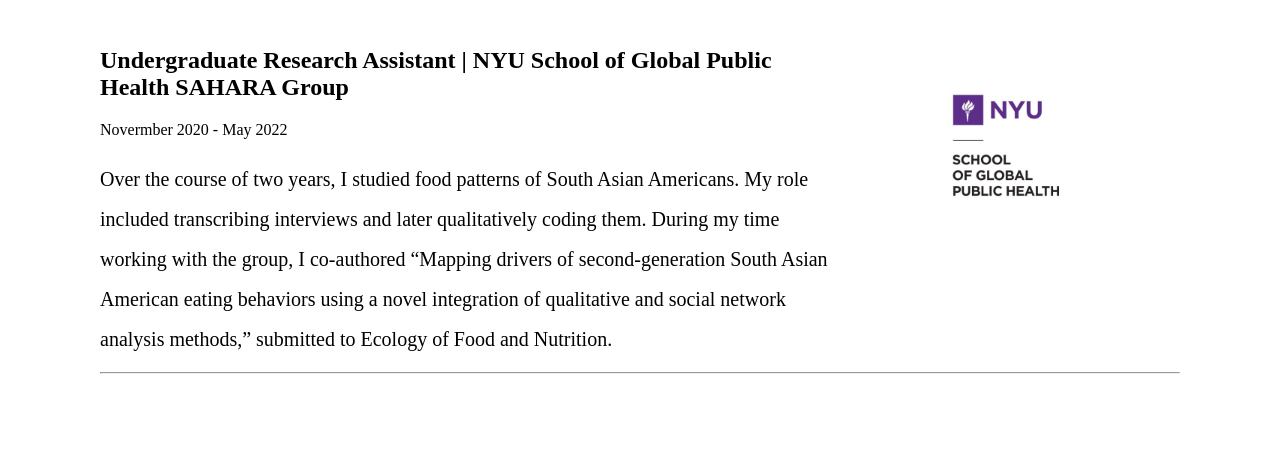
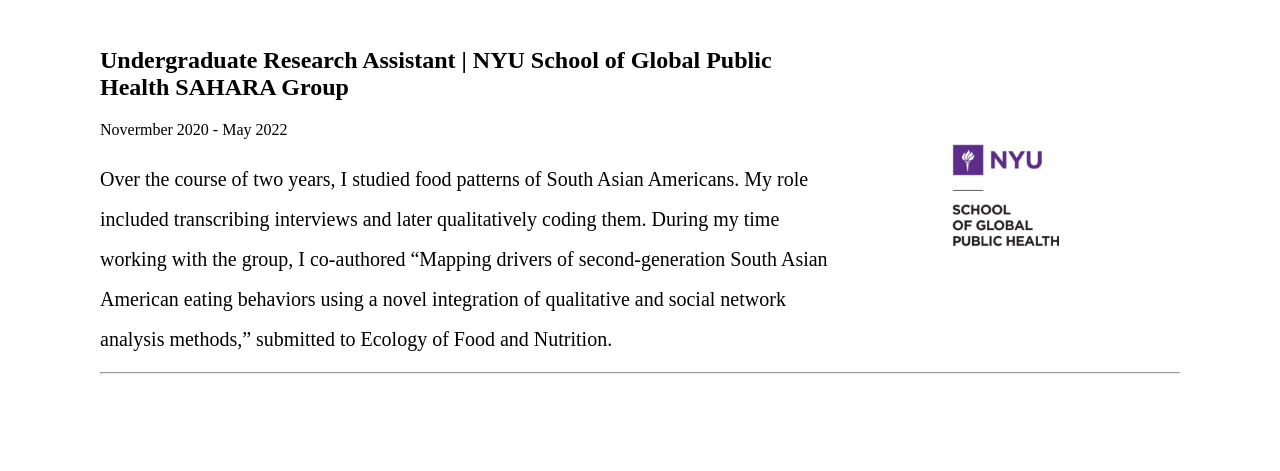
Before and after one commit to rushithapenikalapati/html-practice, a plain HTML site: page index.html in a window 1280 px wide. Shown: the part 2178-2649 px from the top of the page. Drawn offline with Linux system fonts and the light colour scheme; a web font is replaced by a local one.

Commit message:
shifted gph logo down

```diff
--- a/index.html
+++ b/index.html
@@ -78,7 +78,7 @@
             <p style="line-height: 2.0; font-size:20px; font-family: 'Neutraface';">During the semester I worked as a Product Marketing Intern for the tech startup Hangoo. I experienced the app launch process and implemented demo setups at the initial stages.</p>
         </div>
         <div style="height:100px; margin:100px; float: left; margin-top: 25px">
-            <img src="gph-logo.jpeg" style="height:150px; margin:100px; float: right;">
+            <img src="gph-logo.jpeg" style="height:150px; margin:100px; float: right; margin-top: 150px;">
             <h2 style="font-family: 'Neutraface'; margin-top: 75px;">Undergraduate Research Assistant | NYU School of Global Public Health SAHARA Group</h2>
             <p style="font-family: 'Neutraface';">Novermber 2020 - May 2022</p>
             <p style="line-height: 2.0; font-size:20px; font-family: 'Neutraface';">Over the course of two years, I studied food patterns of South Asian Americans. My role included transcribing interviews and later qualitatively coding them. During my time working with the group, I co-authored  “Mapping drivers of second-generation South Asian American eating behaviors using a novel integration of qualitative and social network analysis methods,” submitted to Ecology of Food and Nutrition.</p>
```
